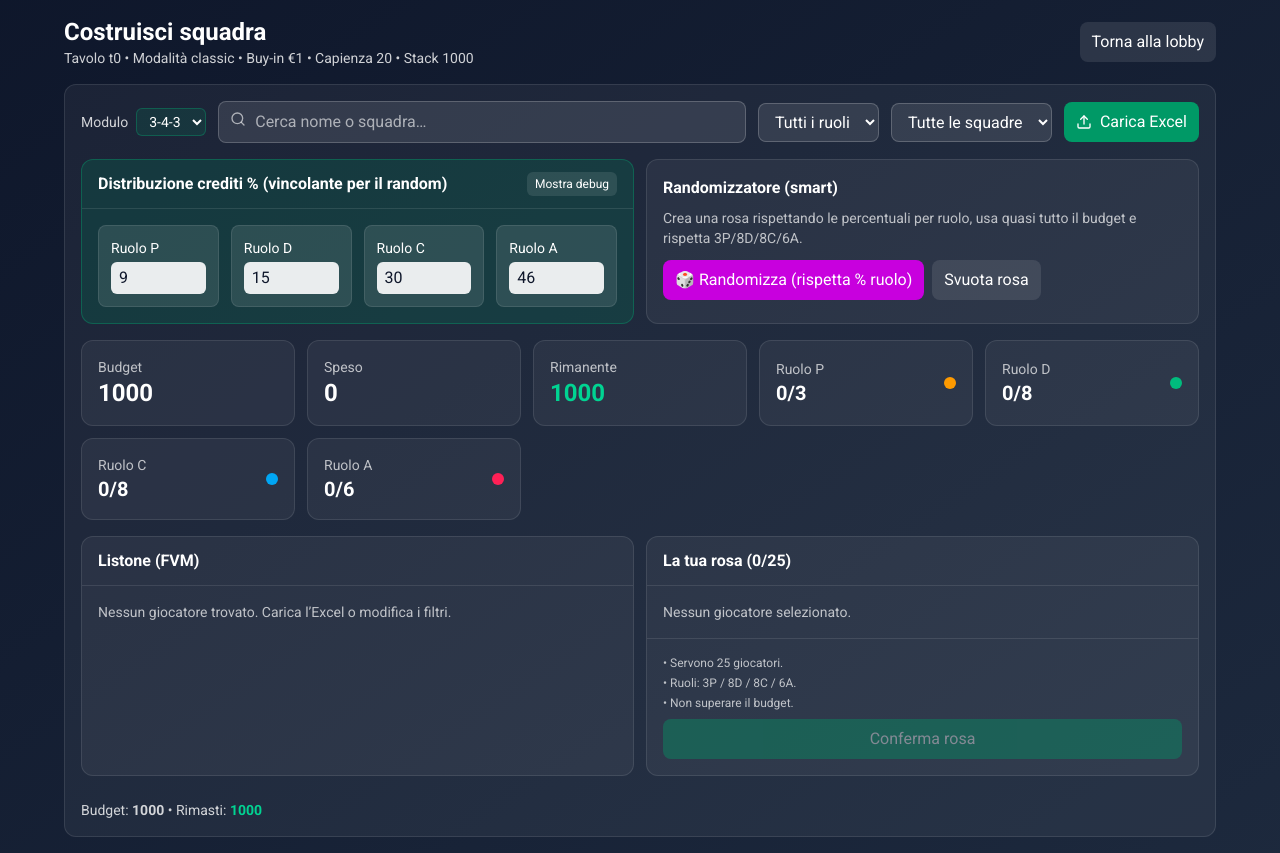
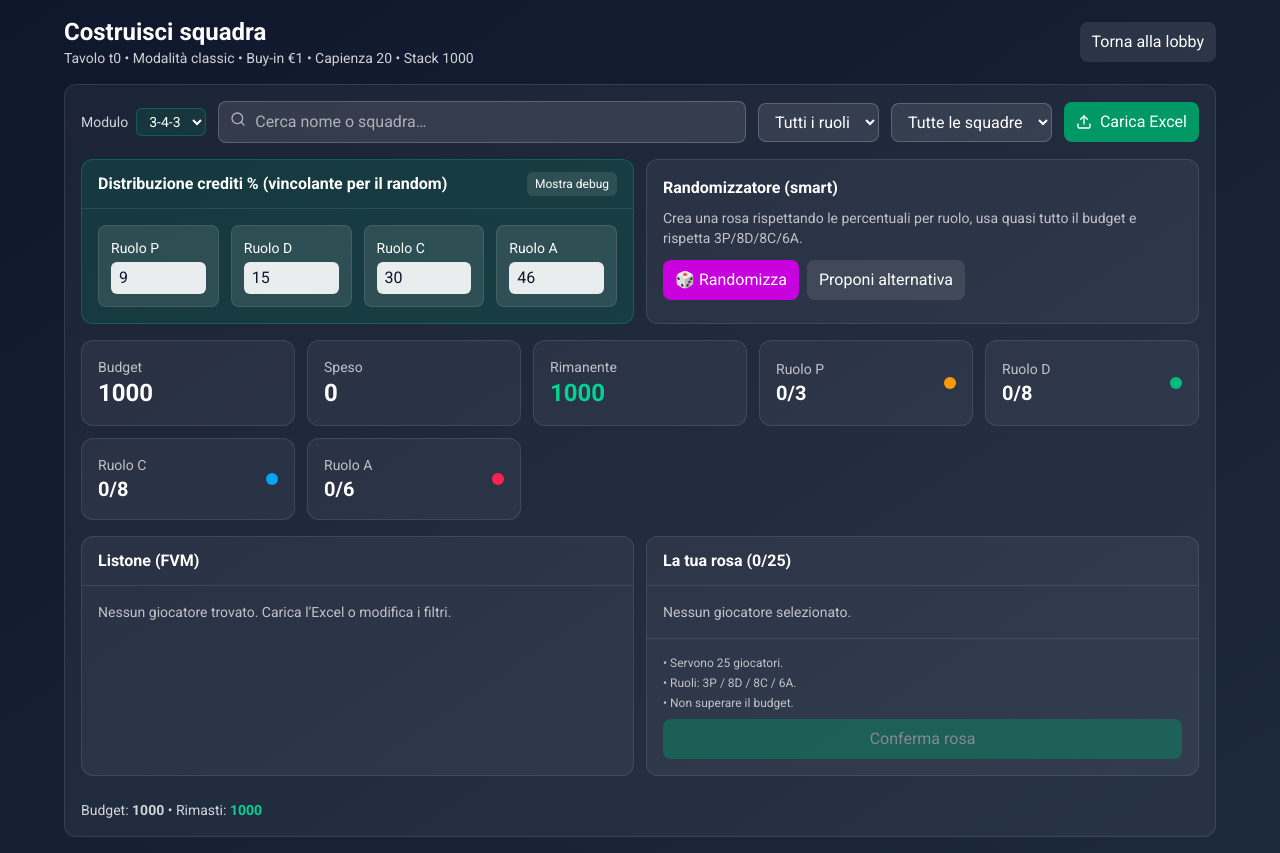
Before and after one commit to fabiomonti87-fanta/Fanta-Go, a Next.js app: page /fast/build in a window 1280 px wide. Built offline with nearby package versions, Linux system fonts and the light colour scheme.

Commit message:
Update ClassicBuilder.tsx

```diff
--- a/src/components/fast/ClassicBuilder.tsx
+++ b/src/components/fast/ClassicBuilder.tsx
@@ -48,8 +48,10 @@ export default function ClassicBuilder({
   // debug box dentro distribuzione crediti
   const [showDebug, setShowDebug] = useState(false);
 
-  // firma ultima rosa randomizzata per non riproporla
-  const lastSigRef = useRef<string>('');
+// SOSTITUISCI questa riga:
+// const lastSigRef = useRef<string>('');
+// CON:
+const lastSigsRef = useRef<string[]>([]);
 
   // --- derivati ---
   const teams = useMemo(
@@ -188,14 +190,16 @@ export default function ClassicBuilder({
   const remove = (id: string)  => setSelected(prev => prev.filter(x => x.id !== id));
 
 // --- RANDOM potenziato ---
+// SOSTITUISCI INTERAMENTE la funzione randomize() con questa:
 function randomize() {
   if (!players.length) return;
 
-    // split per ruolo e shuffle per varietà
+  // pool per ruolo
   const poolByRole: Record<ClassicRole, Player[]> = { P:[], D:[], C:[], A:[] };
   for (const p of players) poolByRole[p.role].push(p);
-    ROLE_ORDER.forEach(r => { poolByRole[r] = shuffle(poolByRole[r]); });
+  ROLE_ORDER.forEach(r => { poolByRole[r] = poolByRole[r].slice().sort((a,b)=>b.price-a.price); });
 
+  // target di budget per ruolo (vincolanti come "massimo")
   const targetByRole: Record<ClassicRole, number> = {
     P: Math.round(budget * pctP / 100),
     D: Math.round(budget * pctD / 100),
@@ -203,135 +207,140 @@ export default function ClassicBuilder({
     A: Math.round(budget * pctA / 100),
   };
 
-    // pick di base rispettando target/ruolo
-    const pickBase = (): Player[] => {
+  // helper: pick per ruolo rispettando target e contando i pezzi
+  const pickRole = (role: ClassicRole, need: number, cap: number): { chosen: Player[]; spent: number } => {
+    // tiering per variabilità
+    const pool = shuffle(poolByRole[role]); // randomizzo l'ordine di ingresso
+    const sorted = pool.slice().sort((a,b)=>b.price-a.price); // per eventuali aggiustamenti
+
+    const top = sorted.slice(0, Math.max(1, Math.floor(sorted.length*0.30)));
+    const mid = sorted.slice(top.length, Math.max(top.length+1, Math.floor(sorted.length*0.70)));
+    const low = sorted.slice(top.length+mid.length);
+
+    const tryFill = (buckets: Player[][]): { chosen: Player[]; spent: number } => {
+      const out: Player[] = [];
+      let spent = 0;
+
+      // 1-2 top se possibile
+      for (const p of shuffle(buckets[0])) {
+        if (out.length >= Math.min(2, need)) break;
+        if (spent + p.price <= cap) { out.push(p); spent += p.price; }
+      }
+
+      // mid
+      for (const p of shuffle(buckets[1])) {
+        if (out.length >= need) break;
+        if (spent + p.price <= cap) { out.push(p); spent += p.price; }
+      }
+
+      // low
+      for (const p of shuffle(buckets[2])) {
+        if (out.length >= need) break;
+        if (spent + p.price <= cap) { out.push(p); spent += p.price; }
+      }
+
+      // se ancora mancano slot, prendo i più economici rimasti (sempre <= cap)
+      let idx = sorted.length - 1;
+      while (out.length < need && idx >= 0) {
+        const p = sorted[idx--];
+        if (out.find(x=>x.id===p.id)) continue;
+        if (spent + p.price <= cap) { out.push(p); spent += p.price; }
+        else break; // non posso più aggiungere senza sforare cap ruolo
+      }
+      return { chosen: out, spent };
+    };
+
+    // primo tentativo
+    let { chosen, spent } = tryFill([top, mid, low]);
+
+    // micro-upgrade intra-ruolo per limare il leftover, senza superare cap ruolo
+    let guard = 0;
+    while (guard++ < 80 && chosen.length === need) {
+      // candidato swap: rimpiazzo il più economico con uno migliore se ci sto nel cap
+      const cheapestIdx = chosen.reduce((mi, x, i)=> x.price < chosen[mi].price ? i : mi, 0);
+      const cheapest = chosen[cheapestIdx];
+      const better = sorted.find(p => !chosen.some(c=>c.id===p.id) && p.price > cheapest.price && (spent - cheapest.price + p.price) <= cap);
+      if (!better) break;
+      spent = spent - cheapest.price + better.price;
+      chosen[cheapestIdx] = better;
+    }
+
+    return { chosen, spent };
+  };
+
+  const needByRole = REQUIRED_COUNTS;
+
+  // Effettuo più tentativi e scelgo il migliore (leftover minore, niente duplicati)
+  let bestTeam: Player[] = [];
+  let bestLeft = Infinity;
+  let attempts = 0;
+
+  while (attempts++ < 16) {
     const team: Player[] = [];
     let spentTot = 0;
 
+    // pick per ruolo a cap "vincolante"
     for (const r of ROLE_ORDER) {
-        const need = REQUIRED_COUNTS[r];
-        const target = targetByRole[r];
-        const pool = poolByRole[r].slice().sort((a,b)=>b.price-a.price);
-
-        // tier: top 30%, mid 40%, low 30%
-        const n = pool.length;
-        const top = pool.slice(0, Math.max(1, Math.floor(n*0.3)));
-        const mid = pool.slice(Math.max(1, Math.floor(n*0.3)), Math.max(2, Math.floor(n*0.7)));
-        const low = pool.slice(Math.max(2, Math.floor(n*0.7)));
-
-        const out: Player[] = [];
-        let spentR = 0;
-
-        // 1) prendo 1-2 "buoni"
-        const topShuf = shuffle(top);
-        for (const p of topShuf) {
-          if (out.length >= Math.min(2, need)) break;
-          if (spentR + p.price <= target) { out.push(p); spentR += p.price; }
+      const capR = targetByRole[r];
+      const { chosen, spent } = pickRole(r, needByRole[r], capR);
+      // se non riesco a coprire i pezzi minimi, abortisco tentativo
+      if (chosen.length !== needByRole[r]) { spentTot = budget + 1; break; }
+      team.push(...chosen);
+      spentTot += spent;
     }
 
-        // 2) mid finché sto nel target
-        const midShuf = shuffle(mid);
-        for (const p of midShuf) {
-          if (out.length >= need) break;
-          if (spentR + p.price <= target) { out.push(p); spentR += p.price; }
+    if (spentTot > budget) continue; // scarta tentativo
+
+    // upgrade cross-ruolo: prova ad alzare qualche slot dove rimane margine globale
+    let guard = 0;
+    while (guard++ < 120) {
+      let upgraded = false;
+      for (const r of ROLE_ORDER) {
+        const capR = targetByRole[r];
+        const inRole = team.filter(p=>p.role===r).sort((a,b)=>a.price-b.price);
+        const candidates = poolByRole[r].filter(p=>!team.some(t=>t.id===p.id)).sort((a,b)=>b.price-a.price);
+        for (const cand of candidates) {
+          // prova a sostituire il più economico
+          const idx = inRole.findIndex(Boolean);
+          if (idx<0) continue;
+          const cur = inRole[0];
+          const delta = cand.price - cur.price;
+          if (delta <= 0) continue;
+          if ( (team.filter(p=>p.role===r).reduce((s,p)=>s+p.price,0) + delta) > capR ) continue; // non superare cap ruolo
+          if (spentTot + delta > budget) continue; // non superare budget globale
+          // applico swap
+          const idxTeam = team.findIndex(t=>t.id===cur.id);
+          team[idxTeam] = cand;
+          spentTot += delta;
+          upgraded = true;
+          break;
+        }
+        if (upgraded) break;
+      }
+      if (!upgraded) break;
     }
 
-        // 3) riempio col low
-        const lowShuf = shuffle(low);
-        for (const p of lowShuf) {
-          if (out.length >= need) break;
-          if (spentR + p.price <= target + 2) { out.push(p); spentR += p.price; }
-        }
+    const leftNow = budget - spentTot;
+    const sig = team.map(p=>p.id).sort().join('|');
+    const seen = new Set(lastSigsRef.current);
 
-        // 4) se mancano pezzi, prendo i più economici rimasti
-        let idx = pool.length - 1;
-        while (out.length < need && idx >= 0) {
-          const p = pool[idx--];
-          if (out.find(x => x.id === p.id)) continue;
-          out.push(p); spentR += p.price;
-        }
-
-        team.push(...out);
-        spentTot += spentR;
-      }
-
-      // tentativo di upgrade per andare a fondo cassa
-      const TOL = 2; // tolleranza massima
-      let guard = 0;
-      while (budget - spentTot > TOL && guard < 120) {
-        guard++;
-        let upgraded = false;
-
-        for (const r of ROLE_ORDER) {
-          const teamR = team.filter(p=>p.role===r).sort((a,b)=>a.price-b.price);
-          const others = poolByRole[r]
-            .filter(p => !team.find(t=>t.id===p.id))
-            .sort((a,b)=>a.price-b.price); // dal meno caro al più caro per cercare delta precisi
-
-          let bestIdx = -1, bestCand: Player | null = null, bestDelta = -1;
-
-          for (const cand of others) {
-            for (let i=0;i<teamR.length;i++){
-              const cur = teamR[i];
-              const delta = cand.price - cur.price;
-              if (delta <= 0) continue;
-              if (spentTot + delta > budget) continue;
-              // il delta migliore è quello più vicino al leftover
-              if (delta > bestDelta) { bestDelta = delta; bestCand = cand; bestIdx = i; }
+    if (!seen.has(sig) && leftNow >= 0 && leftNow <= bestLeft) {
+      bestTeam = team;
+      bestLeft = leftNow;
+      if (bestLeft <= 1) break; // abbastanza a fondo cassa
     }
   }
 
-          if (bestCand && bestIdx >= 0) {
-            const removeId = teamR[bestIdx].id;
-            const idxInTeam = team.findIndex(t => t.id === removeId);
-            team[idxInTeam] = bestCand;
-            spentTot += bestDelta;
-            upgraded = true;
-            if (budget - spentTot <= TOL) break;
-          }
+  if (!bestTeam.length) return;
+
+  // aggiorno memoria anti-duplicati (ultime 5)
+  const sig = bestTeam.map(p=>p.id).sort().join('|');
+  lastSigsRef.current = [sig, ...lastSigsRef.current.filter(s=>s!==sig)].slice(0,5);
+
+  setSelected(bestTeam);
 }
 
-        if (!upgraded) break; // non si riesce a migliorare ulteriormente
-      }
-
-      // se ho sforato per qualche rimpiazzo casuale, riduco
-      while (spentTot > budget) {
-        // sostituisco il più caro con uno più economico stesso ruolo
-        const idxMost = team.reduce((mi, x, i)=> x.price > team[mi].price ? i : mi, 0);
-        const r = team[idxMost].role;
-        const cheaper = poolByRole[r]
-          .filter(p => !team.find(t=>t.id===p.id) && p.price < team[idxMost].price)
-          .sort((a,b)=>b.price-a.price)[0];
-        if (!cheaper) break;
-        spentTot = spentTot - team[idxMost].price + cheaper.price;
-        team[idxMost] = cheaper;
-      }
-
-      return team;
-    };
-
-    // fino a 10 tentativi per evitare la stessa rosa e stare a fondo cassa
-    let best: Player[] = [];
-    let bestLeft = Infinity;
-    const prevSig = lastSigRef.current;
-
-    for (let t=0; t<10; t++){
-      const team = pickBase();
-      const sig = team.map(p=>p.id).sort().join('|');
-      const leftNow = budget - team.reduce((s,p)=>s+p.price,0);
-
-      if (sig !== prevSig && leftNow >= 0 && leftNow <= 2) {
-        best = team; bestLeft = leftNow; lastSigRef.current = sig; break;
-      }
-      if (leftNow >= 0 && leftNow < bestLeft && sig !== prevSig) {
-        best = team; bestLeft = leftNow; lastSigRef.current = sig;
-      }
-      // rishuffle per prossimo giro
-      ROLE_ORDER.forEach(r => { poolByRole[r] = shuffle(poolByRole[r]); });
-    }
-
-    setSelected(best);
-  }
+// --- fine randomize() ---
 
   // --- conferma ---
   const canConfirm =
@@ -441,8 +450,17 @@ export default function ClassicBuilder({
             Crea una rosa rispettando le percentuali per ruolo, usa quasi tutto il budget e rispetta 3P/8D/8C/6A.
           </p>
           <div className="flex items-center gap-2">
-            <button onClick={randomize} className="px-3 py-2 rounded-lg bg-fuchsia-600 hover:bg-fuchsia-700">🎲 Randomizza (rispetta % ruolo)</button>
-            <button onClick={()=>setSelected([])} className="px-3 py-2 rounded-lg bg-white/10 hover:bg-white/15">Svuota rosa</button>
+  <button onClick={randomize} className="px-3 py-2 rounded-lg bg-fuchsia-600 hover:bg-fuchsia-700">🎲 Randomizza</button>
+  <button
+    onClick={()=>{
+      setSelected([]);
+      // re-roll immediato, garantito diverso se possibile
+      setTimeout(randomize, 0);
+    }}
+    className="px-3 py-2 rounded-lg bg-white/10 hover:bg-white/15"
+  >
+    Proponi alternativa
+  </button>
 </div>
         </div>
       </div>
```
Lines whose indentation alone changed are shown as unchanged.
